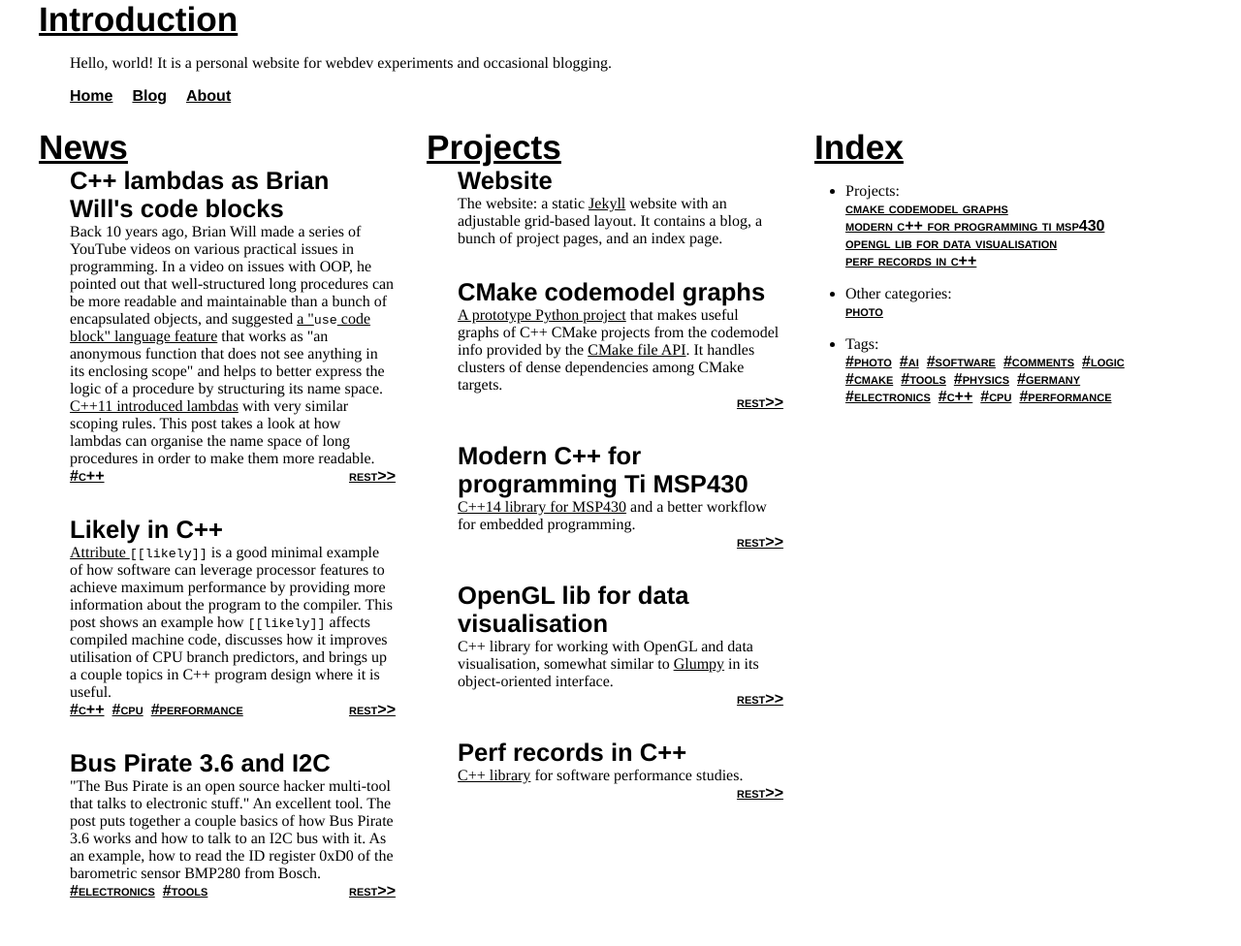
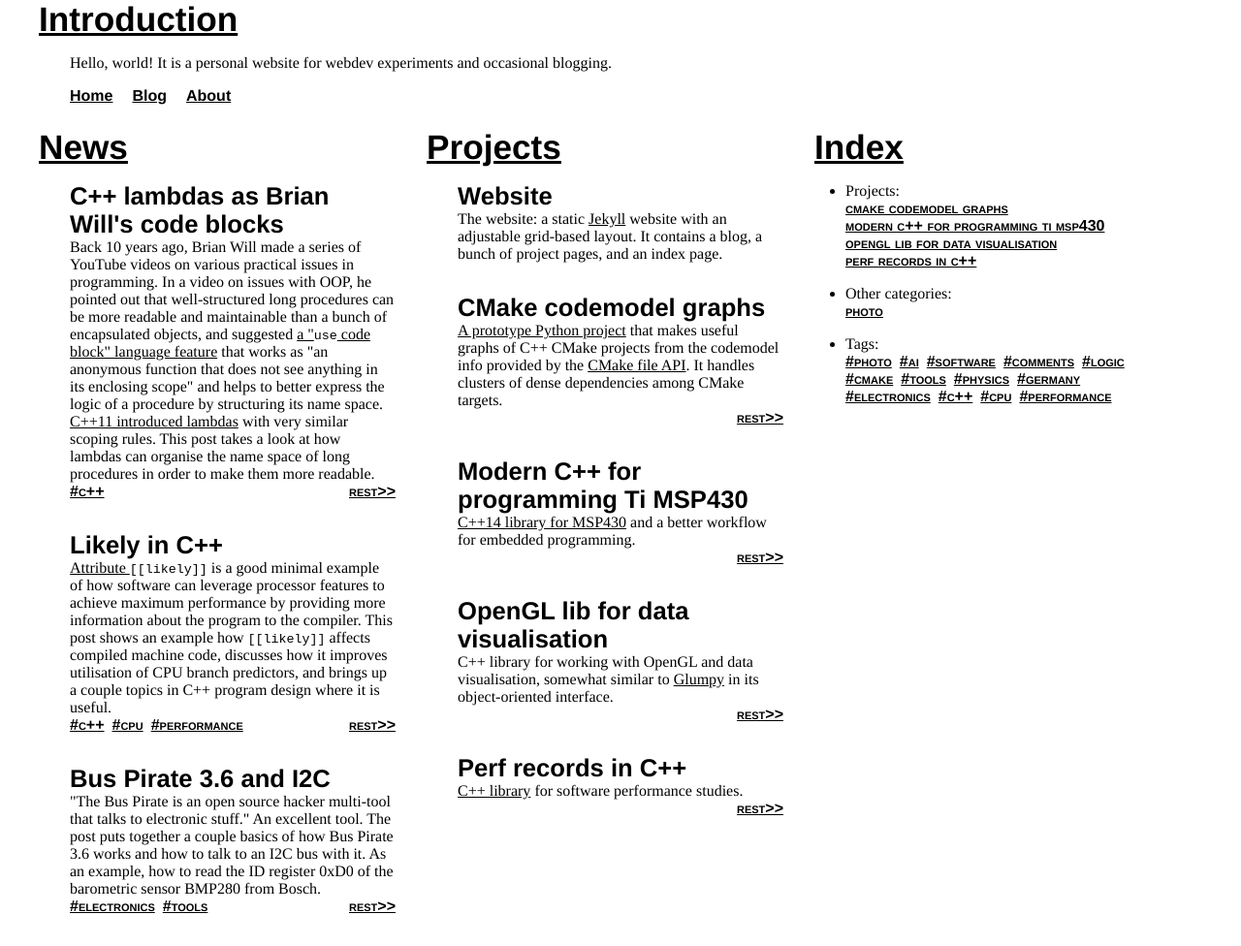
Before and after one commit to xealits/xealits.github.io, a Jekyll site: the page built from index.html, in a window 1280 px wide. Shown: the whole page at 97% size. Built offline with Jekyll 4.4.1, drawn with Linux system fonts in a browser that asks for light colours.

Commit message:
Let's insert a line after the section titles on the main page
	modified:   index.html

```diff
--- a/index.html
+++ b/index.html
@@ -47,7 +47,7 @@ title: home
 </section>
 
 <section class="clear-left colem-5" id="log">
-  <h1><a name="news"></a><a class="internal" href="#news">News</a></h1>
+  <h1 class="leave-a-line"><a name="news"></a><a class="internal" href="#news">News</a></h1>
 
   {% for post in site.posts limit:3 %}
   <article class="guttered colem-5">
@@ -80,7 +80,7 @@ title: home
 </section>
 
 <section class="colem-5" id="projects">
-  <h1><a name="projects"></a><a class="internal" href="#projects">Projects</a></h1>
+  <h1 class="leave-a-line"><a name="projects"></a><a class="internal" href="#projects">Projects</a></h1>
 
   <article class="colem-5 guttered">
   <a name="blog"></a>
```
